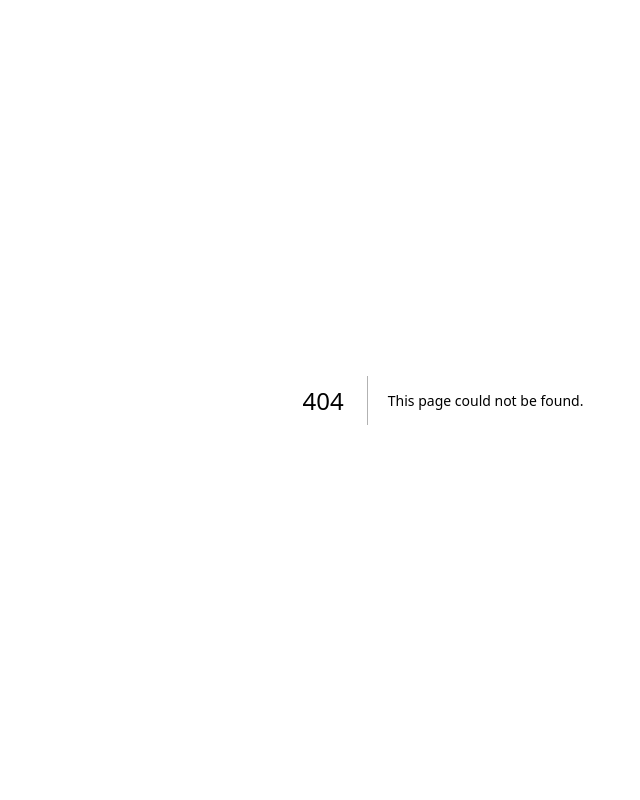
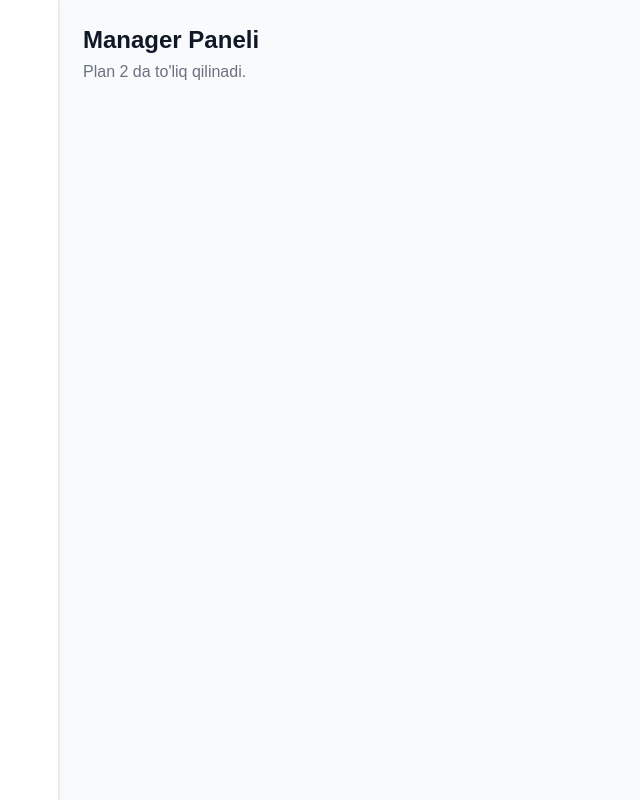
Before and after one commit to Davlatbek1717/alochi, a Next.js app in the folder apps/web/: page /manager in a window 1280 px wide. Before the commit this address had no page. Shown: the whole page, without its empty margins (197-837 px from the left). Built offline with nearby package versions, Linux system fonts and the light colour scheme; sample sign-in values are in the browser's storage.

Commit message:
feat: add dashboard layout with auth guard and role stub pages (6 roles)

```diff
--- /dev/null
+++ b/apps/web/app/(dashboard)/filadmin/page.tsx
@@ -0,0 +1,8 @@
+export default function FiladminDashboard() {
+  return (
+    <div>
+      <h1 className="text-2xl font-bold text-gray-900">Filadmin Paneli</h1>
+      <p className="text-gray-500 mt-1">Plan 2 da to'liq qilinadi.</p>
+    </div>
+  );
+}
--- /dev/null
+++ b/apps/web/app/(dashboard)/layout.tsx
@@ -0,0 +1,19 @@
+'use client';
+import { useEffect } from 'react';
+import { useRouter } from 'next/navigation';
+
+export default function DashboardLayout({ children }: { children: React.ReactNode }) {
+  const router = useRouter();
+
+  useEffect(() => {
+    const token = localStorage.getItem('accessToken');
+    if (!token) router.replace('/login');
+  }, [router]);
+
+  return (
+    <div className="flex h-screen bg-gray-50">
+      <aside className="w-64 bg-white shadow-sm border-r border-gray-200" />
+      <main className="flex-1 overflow-auto p-6">{children}</main>
+    </div>
+  );
+}
--- /dev/null
+++ b/apps/web/app/(dashboard)/manager/page.tsx
@@ -0,0 +1,8 @@
+export default function ManagerDashboard() {
+  return (
+    <div>
+      <h1 className="text-2xl font-bold text-gray-900">Manager Paneli</h1>
+      <p className="text-gray-500 mt-1">Plan 2 da to'liq qilinadi.</p>
+    </div>
+  );
+}
--- /dev/null
+++ b/apps/web/app/(dashboard)/mentor/page.tsx
@@ -0,0 +1,8 @@
+export default function MentorDashboard() {
+  return (
+    <div>
+      <h1 className="text-2xl font-bold text-gray-900">Mentor Paneli</h1>
+      <p className="text-gray-500 mt-1">Plan 2 da to'liq qilinadi.</p>
+    </div>
+  );
+}
--- /dev/null
+++ b/apps/web/app/(dashboard)/student/page.tsx
@@ -0,0 +1,8 @@
+export default function StudentDashboard() {
+  return (
+    <div>
+      <h1 className="text-2xl font-bold text-gray-900">O'quvchi Paneli</h1>
+      <p className="text-gray-500 mt-1">Plan 2 da to'liq qilinadi.</p>
+    </div>
+  );
+}
--- /dev/null
+++ b/apps/web/app/(dashboard)/superadmin/page.tsx
@@ -0,0 +1,8 @@
+export default function SuperadminDashboard() {
+  return (
+    <div>
+      <h1 className="text-2xl font-bold text-gray-900">Superadmin Paneli</h1>
+      <p className="text-gray-500 mt-1">Plan 2 da to'liq qilinadi.</p>
+    </div>
+  );
+}
--- /dev/null
+++ b/apps/web/app/(dashboard)/tester/page.tsx
@@ -0,0 +1,8 @@
+export default function TesterDashboard() {
+  return (
+    <div>
+      <h1 className="text-2xl font-bold text-gray-900">Tester Paneli</h1>
+      <p className="text-gray-500 mt-1">Plan 2 da to'liq qilinadi.</p>
+    </div>
+  );
+}
```
